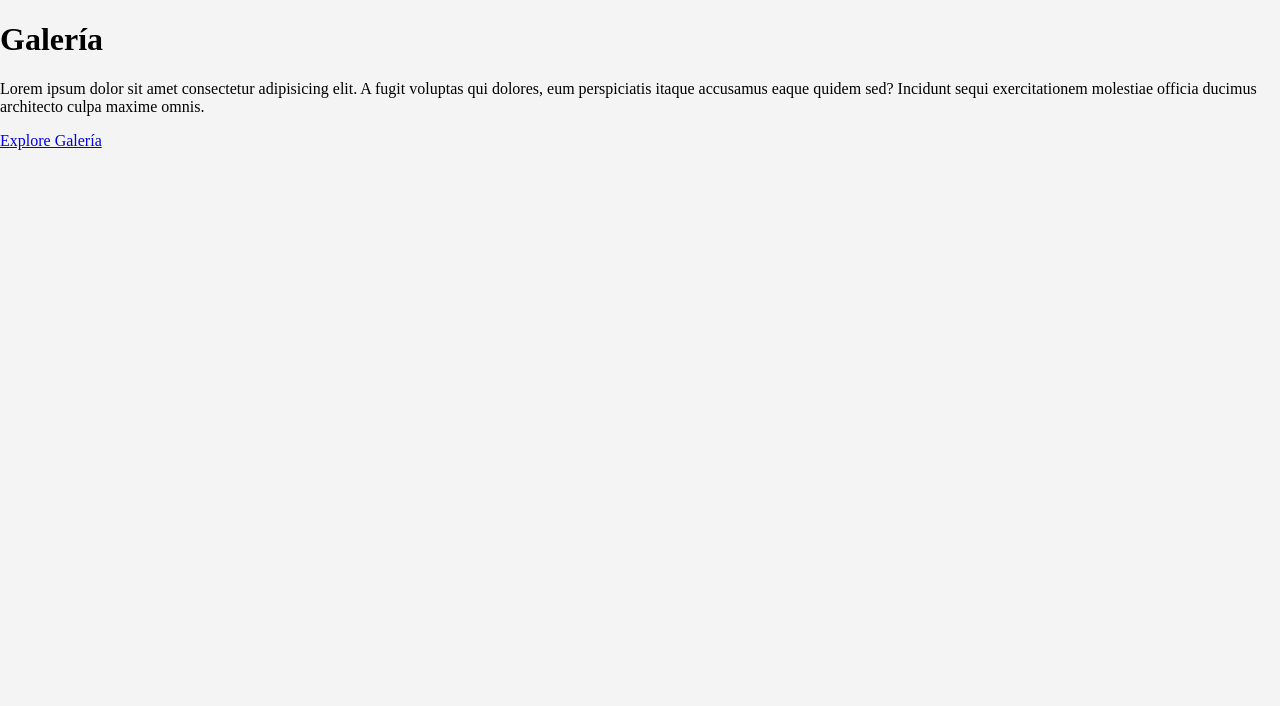
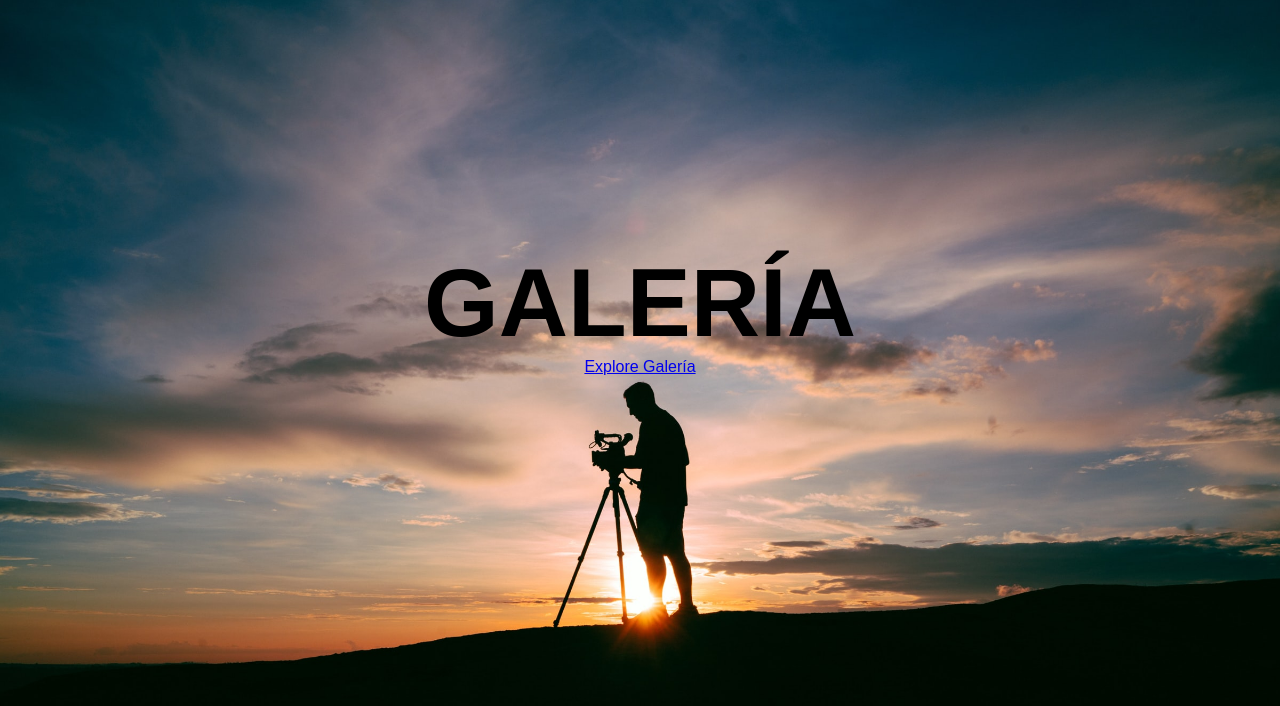
Before and after one commit to sahil1331/gallery, a plain HTML site: page index.html in a window 1280 px wide. Drawn offline with Linux system fonts and the light colour scheme.

Commit message:
started working on full page landing page

```diff
--- a/index.html
+++ b/index.html
@@ -7,12 +7,17 @@
         <link rel="Stylesheet" href="style.css">
     </head>
     <body>
-        <h1>Galería</h1>
         <header id="showcase">
-            <p>
-                Lorem ipsum dolor sit amet consectetur adipisicing elit. A fugit voluptas qui dolores, eum perspiciatis itaque accusamus eaque quidem sed? Incidunt sequi exercitationem molestiae officia ducimus architecto culpa maxime omnis.
-            </p>
+            <h1>Galería</h1>
             <a href="#" class="button">Explore Galería</a>
+<!--             <h5>
+               Photo by
+               <a href="https://unsplash.com/es/@rogerdvig?utm_source=unsplash&utm_medium=referral&utm_content=creditCopyText">
+                Roger Erdvig
+               </a> on
+               <a href="https://unsplash.com/s/photos/photography?utm_source=unsplash&utm_medium=referral&utm_content=creditCopyText">Unsplash
+               </a>
+            </h5> -->
         </header>
         <section>
             <div class="container">
--- a/style.css
+++ b/style.css
@@ -1,19 +1,35 @@
+*{
+    margin: 0;
+    padding: 0;
+}
+
 body ,html{
     background-color: #f4f4f4;
     margin:0;
-    padding: 0;
+    font-family: Arial, Helvetica, sans-serif;
 }
 
 
-.banner{
+#showcase{
 
     /*Photo by <a href="https://unsplash.com/@seleaphotography?utm_source=unsplash&utm_medium=referral&utm_content=creditCopyText">Ioana Ye</a> on <a href="https://unsplash.com/?utm_source=unsplash&utm_medium=referral&utm_content=creditCopyText">Unsplash</a>
     Photo by <a href="https://unsplash.com/es/@rogerdvig?utm_source=unsplash&utm_medium=referral&utm_content=creditCopyText">Roger Erdvig</a> on <a href="https://unsplash.com/s/photos/photography?utm_source=unsplash&utm_medium=referral&utm_content=creditCopyText">Unsplash</a>
 
     */
     background-image: url('img/wall.jpg');
-    min-height: 100%;
-    background-size: cover;
+    background-position: center;
     background-repeat: no-repeat;
+    background-size:cover;
+    height: 100vh;
+    display: flex;
+    flex-direction: column;
+    align-items: center;
+    padding: 0 20px;
+    text-align: center;
+}
 
+#showcase h1{
+    font-size:6em;
+    padding-top: 20%;
+    text-transform: uppercase;
 }
```
